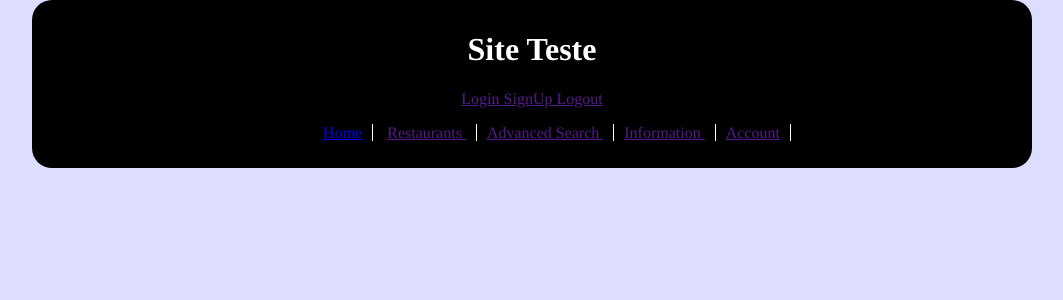
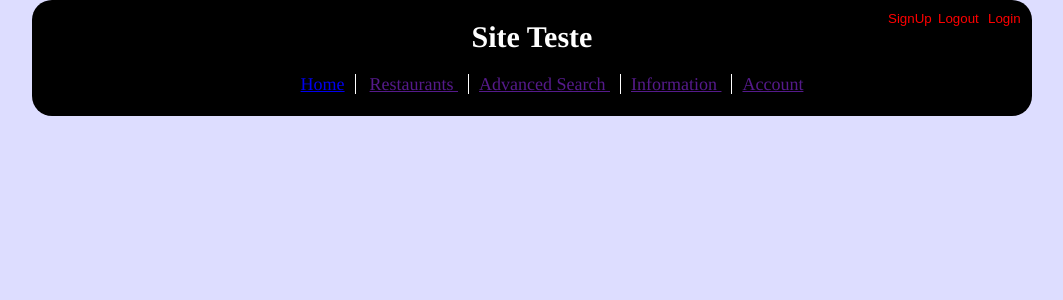
Before and after one commit to T20XX/feup-ltw, a PHP site: page /templates/header.php in a window 1280 px wide. Shown: the top 300 px of the page, without its empty margins (108-1171 px from the left). Run offline with PHP 8.4, Linux system fonts and the light colour scheme; some libraries are stand-ins or nearby versions.

Commit message:
JQuery para login e algum css

```diff
--- /dev/null
+++ b/css/session.css
@@ -0,0 +1,42 @@
+.session{
+	position: fixed;
+	background-color: #000000;
+	color: #ff0000;
+	border-style: none;
+	top:10px;
+	left:50%;
+}
+
+#loginform{
+	display: none;
+	position: fixed;
+	top: 35%;
+	left:50%;
+	width:200px;
+	margin-left: -130px;
+	background-color: #ff0000;
+	padding:30px;
+}
+#login_button {
+	position: relative;
+	width: 30%;
+	margin-top: 10%
+}
+
+#loginform .insert_info{
+	position: relative;
+	margin-bottom:5%;
+
+}
+
+#do_login{
+	margin-left: 450px;
+}
+
+#do_logout{
+	margin-left: 400px;
+}
+
+#do_signup{
+	margin-left: 350px;
+}
--- a/css/site.css
+++ b/css/site.css
@@ -3,22 +3,26 @@ html {
 }
 
 body {
-  width: 1000px;
-  margin: 0px auto;
-  font-family: times, serif;
-  display : block;
-}
-
-#header,#feed, #side_bar,#feed, #footer{
-	border-radius: 20px;
-	padding: 1% 1%;
+	width: 1000px;
+	margin: 0px auto;
+	font-family: times, serif;
+	display : block;
 }
 
 #header {
   background-color: #000000;
   color: #ffffff;
   text-align: center;
+  position:fixed;
+  width:1000px;
+  padding-bottom: 5px;
+  border-radius: 20px;
 }
+
+#header h1{
+	font-size: 30px;
+}
+
 
 #menu li{
   display: inline;
@@ -27,6 +31,16 @@ body {
   border-right: 1px solid #ffffff;
   padding-right: 10px;
   margin-right: 0px;
+  font-size: 18px;
+}
+#menu li:last-child{
+  border-right: none;
+}
+
+#feed, #side_bar,#feed, #footer{
+	margin-top: 125px;
+	border-radius: 20px;
+	padding: 1% 1%;
 }
 
 #feed, #side_bar{
--- /dev/null
+++ b/js/loginform.js
@@ -0,0 +1,6 @@
+$( function() {
+	$("#do_login").click(function() {
+		$("#loginform").slideDown(1000).fadeIn(1000);
+		$("#loginform <").css("display", "block");
+	});
+} );
--- a/templates/header.php
+++ b/templates/header.php
@@ -3,19 +3,42 @@
 	<head>
 		<title>TESTE SITE</title>
 		<link rel="stylesheet" href="css/site.css">
+		<link rel="stylesheet" href="css/session.css">
+		<script src="http://code.jquery.com/jquery-1.11.3.min.js"></script>
+		<script src="js/loginform.js"></script>
 	</head>
 	<body>
 		<div id="header">
-		<!-- COLOCAR ISTO EM PHP PARA PODER FAZER INCLUDE -->
+
 			<h1> Site Teste</h1>
+
 			<div id="session">
-				<a class="guest" href=""> Login </a>	<!-- LOGIN EM JSCRIPT ou o crl -->
-				<a class="guest" href=""> SignUp </a>
-				<a class="account" href=""> Logout </a>
+
+				<div id="guest">
+					<div id="login">
+						<input id="do_login" class="session" type="submit" name="Login" value="Login">
+						<form id="loginform" method="post" action="index.php">
+						  <label for="username">Username</label>
+						  <input class="insert_info" type="text" name="username" required="required">
+						  <label for="password">Password</label>
+						  <input class="insert_info" type="password" name="password" required="required">
+						  <input id="login_button" type="submit" value="Login" class="block_button">
+						</form>
+					</div>
+					<div id="do_signup">
+						<input id="do_signup" class="session" type="submit" name="SignUp" value="SignUp">
+					</div>
+				</div>
+
+				<div id="account">
+					<input id="do_logout" class="session" type="submit" name="Logout" value="Logout">
+				</div>
+
 			</div>
+
 			<div id="menu">
 				<ul>
-					<li><a href="index.html">Home</a></li> <!-- mudar para index.php quando se mudar o ficheiro para php -->
+					<li><a href="index.php">Home</a></li>
 					<li><a href=""> Restaurants </a> </li>
 					<li><a href=""> Advanced Search </a> </li>
 					<li><a href=""> Information </a></li>
--- a/templates/side_bar.php
+++ b/templates/side_bar.php
@@ -2,7 +2,7 @@
 				<!-- search -->
 				<div id = "categories">
 					<h4> Categories </h4>
-
+					<ul>
 					<?php
 					include_once getcwd() . "/database/connection.php";
 					$stmt = $db->prepare('SELECT * FROM Category');
@@ -10,10 +10,10 @@
 					$result = $stmt->fetchAll();
 
 					foreach( $result as $row) {
-						echo '<a class="category" href="">' . $row['id_category'] . '</a>';
+						echo '<li><a class="category" href="">' . $row['id_category'] . '</a></li>';
 					 }
 					?>
-
+					</ul>
 				</div>
 				<div id = "top_10">
 					<h4> Top 10 </h4>
```
